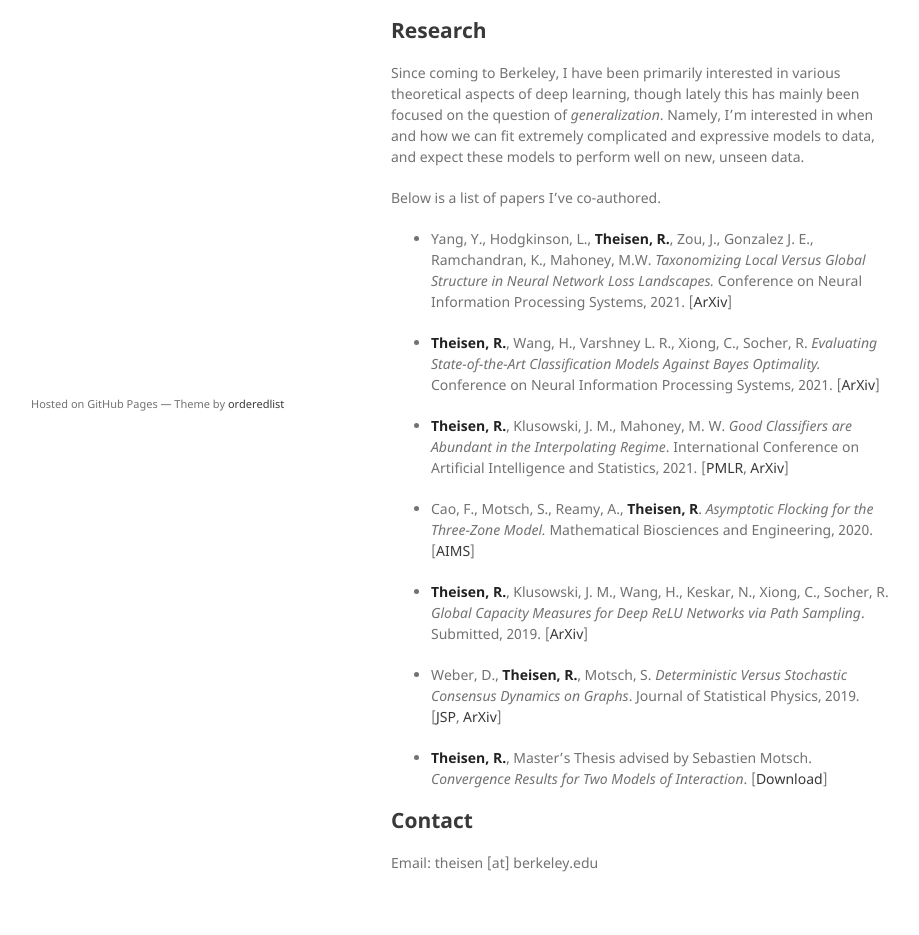
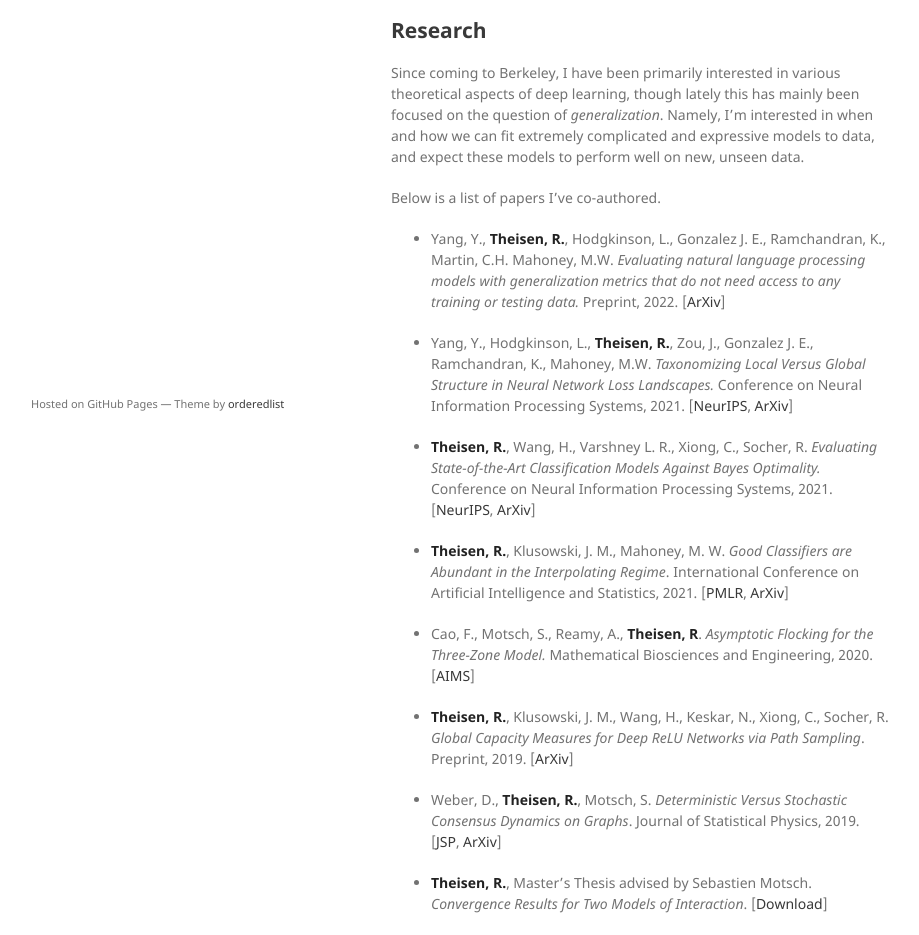
Before and after one commit to rythei/PersonalSiteWorking, a Jekyll site: the page built from index.md, in a window 1280 px wide. Shown: the part 417-1352 px from the top of the page, without its empty margins (179-1098 px from the left). Built offline with Jekyll 4.4.1, drawn with Linux system fonts in a browser that asks for light colours; our own code applies the rules of GitHub Pages for plain Markdown files.

Commit message:
update papers

```diff
--- a/index.md
+++ b/index.md
@@ -15,15 +15,17 @@ Since coming to Berkeley, I have been primarily interested in various theoretica
 
 Below is a list of papers I've co-authored.
 
-- Yang, Y., Hodgkinson, L., **Theisen, R.**, Zou, J., Gonzalez J. E., Ramchandran, K., Mahoney, M.W. _Taxonomizing Local Versus Global Structure in Neural Network Loss Landscapes._ Conference on Neural Information Processing Systems, 2021. [[ArXiv](https://arxiv.org/abs/2107.11228)]
+- Yang, Y., **Theisen, R.**, Hodgkinson, L., Gonzalez J. E., Ramchandran, K., Martin, C.H. Mahoney, M.W. _Evaluating natural language processing models with generalization metrics that do not need access to any training or testing data._ Preprint, 2022. [[ArXiv](https://arxiv.org/pdf/2202.02842)]
 
-- **Theisen, R.**, Wang, H., Varshney L. R., Xiong, C., Socher, R. _Evaluating State-of-the-Art Classification Models Against Bayes Optimality._ Conference on Neural Information Processing Systems, 2021. [[ArXiv](https://arxiv.org/abs/2106.03357)]
+- Yang, Y., Hodgkinson, L., **Theisen, R.**, Zou, J., Gonzalez J. E., Ramchandran, K., Mahoney, M.W. _Taxonomizing Local Versus Global Structure in Neural Network Loss Landscapes._ Conference on Neural Information Processing Systems, 2021. [[NeurIPS](https://papers.nips.cc/paper/2021/hash/9b72e31dac81715466cd580a448cf823-Abstract.html), [ArXiv](https://arxiv.org/abs/2107.11228)]
+
+- **Theisen, R.**, Wang, H., Varshney L. R., Xiong, C., Socher, R. _Evaluating State-of-the-Art Classification Models Against Bayes Optimality._ Conference on Neural Information Processing Systems, 2021. [[NeurIPS](https://papers.nips.cc/paper/2021/hash/4e0ccd2b894f717df5ebc12f4282ee70-Abstract.html), [ArXiv](https://arxiv.org/abs/2106.03357)]
 
 - **Theisen, R.**, Klusowski, J. M., Mahoney, M. W. _Good Classifiers are Abundant in the Interpolating Regime_. International Conference on Artificial Intelligence and Statistics, 2021. [[PMLR](http://proceedings.mlr.press/v130/theisen21a.html), [ArXiv](https://arxiv.org/abs/2006.12625)]
 
 - Cao, F., Motsch, S., Reamy, A., **Theisen, R**. _Asymptotic Flocking for the Three-Zone Model._ Mathematical Biosciences and Engineering, 2020. [[AIMS](https://www.aimspress.com/article/10.3934/mbe.2020391)]
 
-- **Theisen, R.**, Klusowski, J. M., Wang, H., Keskar, N., Xiong, C., Socher, R. _Global Capacity Measures for Deep ReLU Networks via Path Sampling_. Submitted, 2019. [[ArXiv](https://arxiv.org/abs/1910.10245)]
+- **Theisen, R.**, Klusowski, J. M., Wang, H., Keskar, N., Xiong, C., Socher, R. _Global Capacity Measures for Deep ReLU Networks via Path Sampling_. Preprint, 2019. [[ArXiv](https://arxiv.org/abs/1910.10245)]
 
 - Weber, D., **Theisen, R.**, Motsch, S. _Deterministic Versus Stochastic Consensus Dynamics on Graphs_. Journal of Statistical Physics, 2019. [[JSP](https://link.springer.com/article/10.1007/s10955-019-02293-5), [ArXiv](https://arxiv.org/abs/1901.10756)]
 
```
